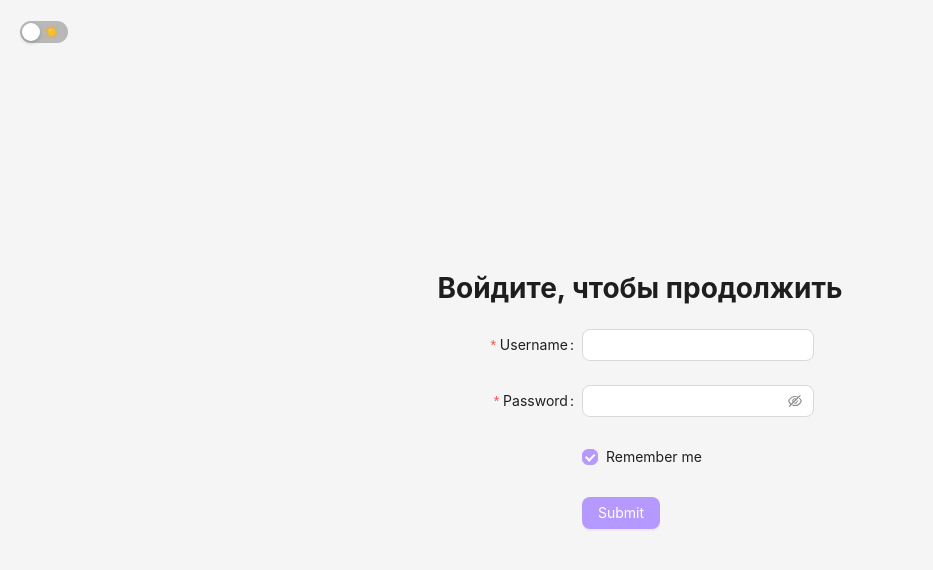
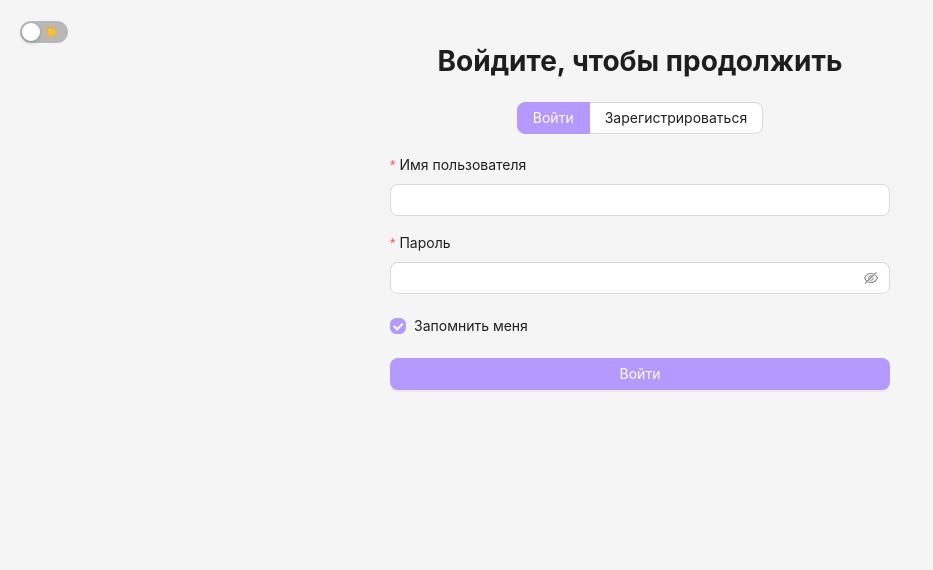
Before and after one commit to LomakinVladislav/online-store, a React (Create React App) app in the folder frontend/: page /auth in a window 1280 px wide. Shown: the top 570 px of the page, without its empty margins (0-933 px from the left). Built offline with nearby package versions, Linux system fonts and the light colour scheme.

Commit message:
Frontend: добавлена форма регистрации

```diff
--- a/frontend/src/pages/Authorization/Authorization.module.css
+++ b/frontend/src/pages/Authorization/Authorization.module.css
@@ -1,16 +1,62 @@
 .authorizationContainer {
     display: flex;
     flex-direction: column;
+    align-items: center;
     justify-content: center;
-    align-items: center;
-    min-height: 100vh;
     padding: 20px;
-    box-sizing: border-box;
+    width: 100%;
+}
+
+.formSwitcher {
+    margin-bottom: 20px;
+    text-align: center;
+    width: 100%;
+    max-width: 600px;
 }
 
 .themeToggle {
     position: absolute;
     top: 20px;
     left: 20px;
-    z-index: 2;
+    z-index: 100;
 }
+
+.formItem {
+    width: 100%;
+    margin-bottom: 16px;
+}
+
+.inputField {
+    width: 100%;
+}
+
+.submitButton {
+    width: 100%;
+}
+
+@media (min-width: 768px) {
+    .formItem {
+      display: flex;
+      flex-direction: column;
+}
+
+.ant-form-item-label {
+      text-align: left;
+      padding-bottom: 8px;
+}
+}
+
+@media (max-width: 767px) {
+.formItem {
+      display: block;
+}
+
+.ant-form-item-label {
+      display: block;
+      margin-bottom: 8px;
+}
+
+.ant-form-item-control {
+      width: 100%;
+}
+}
--- a/frontend/src/pages/Authorization/Authorization.tsx
+++ b/frontend/src/pages/Authorization/Authorization.tsx
@@ -1,18 +1,22 @@
-import React from 'react';
+import React, { useState } from 'react';
 import { useNavigate } from 'react-router-dom';
 import type { FormProps } from 'antd';
-import { Button, Checkbox, Form, Input, Switch, Layout, message, Space } from 'antd';
+import { Button, Checkbox, Form, Input, Switch, Layout, message, Space, Radio } from 'antd';
 import styles from "./Authorization.module.css"
 import axios from 'axios';
 
-type FieldType = {
+type LoginFieldType = {
   username?: string;
   password?: string;
   remember?: string;
 };
 
-const onFinishFailed: FormProps<FieldType>['onFinishFailed'] = (errorInfo) => {
-  console.log('Failed:', errorInfo);
+type RegisterFieldType = {
+  username?: string;
+  email?: string;
+  full_name?: string;
+  password?: string;
+  confirmPassword?: string;
 };
 
 type AuthorizationProps = {
@@ -24,8 +28,15 @@ type AuthorizationProps = {
   const Authorization: React.FC<AuthorizationProps> = ({ isDarkMode, toggleTheme }) => {
     const navigate = useNavigate();
     const [messageApi, contextHolder] = message.useMessage();
+    const [formType, setFormType] = useState<'login' | 'register'>('login');
+    const [loginForm] = Form.useForm<LoginFieldType>();
+    const [registerForm] = Form.useForm<RegisterFieldType>();
 
-    const onFinish: FormProps<FieldType>['onFinish'] = async (values) => {
+    const onFinishFailed: FormProps<LoginFieldType | RegisterFieldType>['onFinishFailed'] = (errorInfo) => {
+      console.log('Failed:', errorInfo);
+    };
+
+    const onFinishLogin: FormProps<LoginFieldType>['onFinish'] = async (values) => {
       try {
         const formData = new URLSearchParams();
         formData.append('username', values.username || '');
@@ -42,7 +53,6 @@ const Authorization: React.FC<AuthorizationProps> = ({ isDarkMode, toggleTheme }
         );
 
         localStorage.setItem('access_token', response.data.access_token);
-
         navigate('/main');
 
       } catch (error) {
@@ -55,8 +65,64 @@ const Authorization: React.FC<AuthorizationProps> = ({ isDarkMode, toggleTheme }
     };
 
 
+    const onFinishRegister: FormProps<RegisterFieldType>['onFinish'] = async (values) => {
+      try {
+        if (values.password !== values.confirmPassword) {
+          messageApi.error({
+            content: 'Пароли не совпадают',
+            duration: 3,
+          });
+          return;
+        }
+
+        await axios.post(
+          'http://127.0.0.1:8000/users/',
+          {
+            username: values.username,
+            email: values.email,
+            full_name: values.full_name,
+            password: values.password,
+          },
+          {
+            headers: {
+              'Content-Type': 'application/json'
+            }
+          }
+        );
+
+        messageApi.success({
+          content: 'Регистрация прошла успешно! Теперь войдите в систему',
+          duration: 3,
+        });
+
+        setFormType('login');
+        registerForm.resetFields();
+
+      } catch (error) {
+        console.error('Ошибка регистрации:', error);
+
+        let errorMessage = 'Ошибка регистрации';
+        if (axios.isAxiosError(error) && error.response?.data?.detail) {
+          errorMessage = error.response.data.detail;
+        }
+
+        messageApi.error({
+          content: errorMessage,
+          duration: 3,
+        });
+      }
+    };
+
+
+    const handleFormSwitch = (type: 'login' | 'register') => {
+      setFormType(type);
+      loginForm.resetFields();
+      registerForm.resetFields();
+    };
+
+
     return (
-    <Layout style={{ height: "100vh" }}>
+      <Layout style={{ minHeight: "100vh" }}>
       <div className={styles.themeToggle}>
         <Switch
           checked={isDarkMode}
@@ -66,44 +132,183 @@ const Authorization: React.FC<AuthorizationProps> = ({ isDarkMode, toggleTheme }
         />
       </div>
       <div className={styles.authorizationContainer}>
-        <h1>Войдите, чтобы продолжить</h1>
+        <h1>{formType === 'login' ? 'Войдите, чтобы продолжить' : 'Создайте аккаунт'}</h1>
+
+        <div className={styles.formSwitcher}>
+          <Radio.Group
+            value={formType}
+            onChange={(e) => handleFormSwitch(e.target.value)}
+            buttonStyle="solid"
+          >
+            <Radio.Button value="login">Войти</Radio.Button>
+            <Radio.Button value="register">Зарегистрироваться</Radio.Button>
+          </Radio.Group>
+        </div>
+
+        {/* Форма авторизации */}
+        <div
+          style={{
+            display: formType === 'login' ? 'block' : 'none',
+            width: '100%',
+            maxWidth: '500px'
+          }}
+        >
           <Form
-          name="basic"
-          labelCol={{ span: 8 }}
-          wrapperCol={{ span: 16 }}
-          style={{ maxWidth: 600 }}
+            form={loginForm}
+            name="login"
+            layout="vertical"
             initialValues={{ remember: true }}
-          onFinish={onFinish}
+            onFinish={onFinishLogin}
             onFinishFailed={onFinishFailed}
             autoComplete="off"
           >
-            <Form.Item<FieldType>
-                label="Username"
+            <Form.Item<LoginFieldType>
+              label="Имя пользователя"
               name="username"
-                rules={[{ required: true, message: 'Please input your username!' }]}
+              rules={[{ required: true, message: 'Пожалуйста, введите имя пользователя!' }]}
+              className={styles.formItem}
+            >
+              <Input className={styles.inputField} />
+            </Form.Item>
+
+            <Form.Item<LoginFieldType>
+              label="Пароль"
+              name="password"
+              rules={[{ required: true, message: 'Пожалуйста, введите пароль!' }]}
+              className={styles.formItem}
+            >
+              <Input.Password className={styles.inputField} />
+            </Form.Item>
+
+            <Form.Item<LoginFieldType>
+              name="remember"
+              valuePropName="checked"
+              className={styles.formItem}
+            >
+              <Checkbox>Запомнить меня</Checkbox>
+            </Form.Item>
+
+            <Form.Item className={styles.formItem}>
+              {contextHolder}
+              <Button type="primary" htmlType="submit" className={styles.submitButton}>
+                Войти
+              </Button>
+            </Form.Item>
+          </Form>
+        </div>
+
+        {/* Форма регистрации */}
+        <div
+          style={{
+            display: formType === 'register' ? 'block' : 'none',
+            width: '100%',
+            maxWidth: '500px'
+          }}
+        >
+          <Form
+            form={registerForm}
+            name="register"
+            layout="vertical"
+            initialValues={{ remember: true }}
+            onFinish={onFinishRegister}
+            onFinishFailed={onFinishFailed}
+            autoComplete="off"
+          >
+            <Form.Item<RegisterFieldType>
+              label="Имя пользователя"
+              name="username"
+              rules={[{
+                required: true,
+                message: 'Пожалуйста, введите имя пользователя!',
+                min: 3,
+                max: 50
+              }]}
+              className={styles.formItem}
+            >
+              <Input className={styles.inputField} />
+            </Form.Item>
+
+            <Form.Item<RegisterFieldType>
+              label="Email"
+              name="email"
+              rules={[
+                {
+                  required: true,
+                  message: 'Пожалуйста, введите email!'
+                },
+                {
+                  type: 'email',
+                  message: 'Некорректный email адрес'
+                }
+              ]}
             >
               <Input />
             </Form.Item>
 
-            <Form.Item<FieldType>
-                label="Password"
+            <Form.Item<RegisterFieldType>
+              label="Полное имя"
+              name="full_name"
+              rules={[
+                {
+                  required: true,
+                  message: 'Пожалуйста, введите ваше имя!'
+                },
+                {
+                  min: 2,
+                  message: 'Имя должно быть не менее 2 символов'
+                }
+              ]}
+            >
+              <Input />
+            </Form.Item>
+
+            <Form.Item<RegisterFieldType>
+              label="Пароль"
               name="password"
-                rules={[{ required: true, message: 'Please input your password!' }]}
+              rules={[
+                {
+                  required: true,
+                  message: 'Пожалуйста, введите пароль!'
+                },
+                {
+                  min: 6,
+                  message: 'Пароль должен быть не менее 6 символов'
+                }
+              ]}
             >
               <Input.Password />
             </Form.Item>
 
-            <Form.Item<FieldType> name="remember" valuePropName="checked" label={null}>
-                <Checkbox>Remember me</Checkbox>
+            <Form.Item<RegisterFieldType>
+              label="Подтверждение пароля"
+              name="confirmPassword"
+              dependencies={['password']}
+              rules={[
+                {
+                  required: true,
+                  message: 'Пожалуйста, подтвердите пароль!'
+                },
+                ({ getFieldValue }) => ({
+                  validator(_, value) {
+                    if (!value || getFieldValue('password') === value) {
+                      return Promise.resolve();
+                    }
+                    return Promise.reject(new Error('Пароли не совпадают!'));
+                  },
+                }),
+              ]}
+            >
+              <Input.Password />
             </Form.Item>
 
-            <Form.Item label={null}>
+            <Form.Item className={styles.formItem}>
               {contextHolder}
-                <Button type="primary" htmlType="submit" >
-                    Submit
+              <Button type="primary" htmlType="submit" className={styles.submitButton}>
+                Зарегистрироваться
               </Button>
             </Form.Item>
           </Form>
+        </div>
       </div>
     </Layout>
 )};
```
Lines whose indentation alone changed are shown as unchanged.
